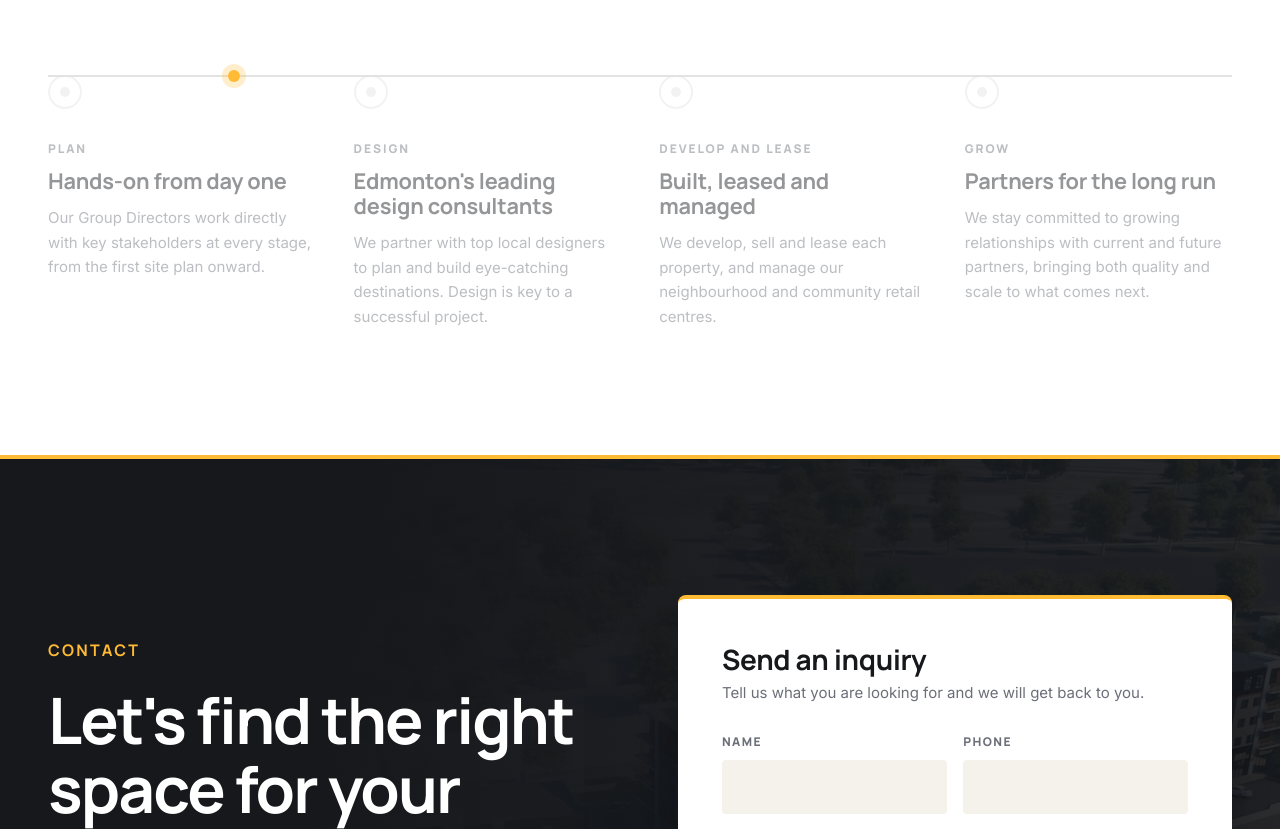
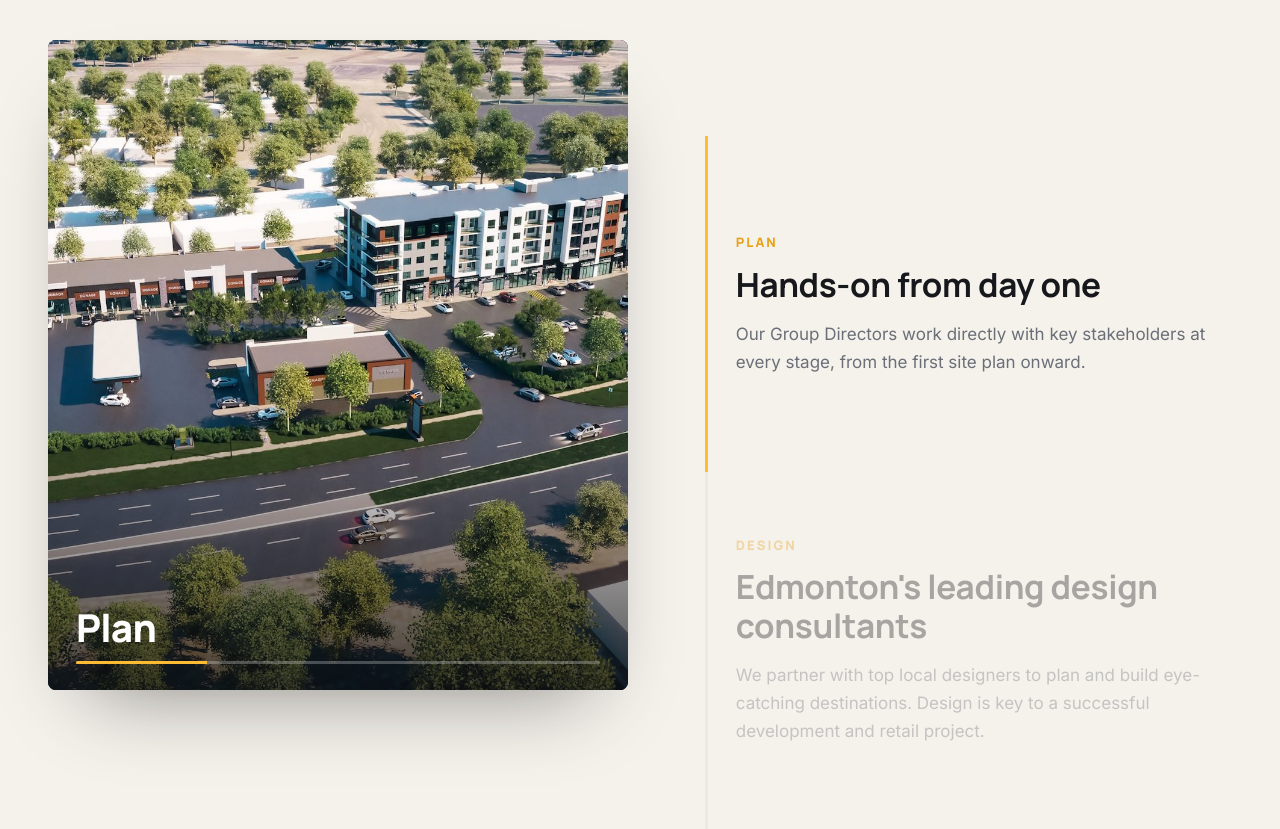
Before and after one commit to whitelabelwebdev/alliancemjdevelopments, a plain HTML site: page index.html in a window 1280 px wide. Shown: the part 9560-10389 px from the top of the page. Drawn offline with Linux system fonts and the light colour scheme.

Commit message:
How we work: sticky image story that swaps photos as each stage scrolls into focus
Co-Authored-By: Claude Opus 5.5 <noreply@anthropic.com>
Claude-Session: https://claude.ai/code/session_017Li8CGonjWZk9Tuc6rCrAC

```diff
--- a/assets/css/style.css
+++ b/assets/css/style.css
@@ -320,27 +320,26 @@ h2 em { color: var(--sun-deep); }
 .gallery img { width: 100%; height: 100%; object-fit: cover; }
 @keyframes marquee { to { transform: translateX(-50%); } }
 
-/* ---------- Approach (moving process) ---------- */
-.process { position: relative; padding-top: 10px; }
-.process-rail { position: absolute; left: 0; right: 0; top: 35px; height: 2px; background: var(--line); }
-.process-fill { position: absolute; left: 0; top: 0; height: 100%; width: 100%; background: var(--sun); transform: scaleX(var(--p, 0)); transform-origin: left; transition: transform .2s linear; }
-.process-pulse { position: absolute; top: -5px; left: 0; width: 12px; height: 12px; border-radius: 50%; background: var(--sun); box-shadow: 0 0 0 6px rgba(255,187,51,.25); animation: pulseRun 6s linear infinite; }
-@keyframes pulseRun { 0% { left: 0; opacity: 0; } 8% { opacity: 1; } 92% { opacity: 1; } 100% { left: calc(100% - 12px); opacity: 0; } }
-.process-steps { position: relative; display: grid; grid-template-columns: repeat(4, 1fr); gap: clamp(20px, 3vw, 40px); }
-.step { position: relative; }
-.step-node { position: relative; display: grid; place-items: center; width: 34px; height: 34px; margin: 9px 0 30px; border-radius: 50%; background: var(--white); border: 2px solid var(--line); font-family: var(--f-head); font-weight: 800; font-size: 15px; color: var(--muted); transition: background .5s var(--ease), border-color .5s var(--ease), color .5s var(--ease), transform .5s var(--ease); }
-.step-node::before { content: ""; width: 10px; height: 10px; border-radius: 50%; background: var(--line); transition: background .5s; }
-.step.is-on .step-node::before { background: var(--ink); }
-.step-node::after { content: ""; position: absolute; inset: -8px; border-radius: 50%; border: 1px solid var(--sun); opacity: 0; transform: scale(.8); transition: opacity .5s, transform .5s var(--ease); }
-.step.is-on .step-node { background: var(--sun); border-color: var(--sun); color: var(--ink); transform: scale(1.05); }
-.step.is-on .step-node::after { opacity: 1; transform: none; animation: ring 2.4s var(--ease) infinite; }
-@keyframes ring { 0% { transform: scale(.9); opacity: .9; } 100% { transform: scale(1.35); opacity: 0; } }
-.step-k { font-family: var(--f-head); font-size: 12px; font-weight: 800; letter-spacing: .16em; text-transform: uppercase; color: var(--muted); margin-bottom: 10px; transition: color .5s; }
-.step.is-on .step-k { color: var(--sun-deep); }
-.step h3 { font-size: clamp(20px, 1.7vw, 24px); margin-bottom: 12px; }
-.step > p:last-child { margin: 0; font-size: 15px; color: var(--muted); }
-.step { opacity: .45; transform: translateY(16px); transition: opacity .6s var(--ease), transform .6s var(--ease); }
-.step.is-on { opacity: 1; transform: none; }
+/* ---------- Approach (sticky image story) ---------- */
+.approach { background: var(--paper); }
+.hw { display: grid; grid-template-columns: 1.1fr 1fr; gap: clamp(40px, 6vw, 100px); align-items: start; }
+.hw-visual { position: sticky; top: 110px; }
+.hw-frame { position: relative; aspect-ratio: 4 / 5; max-height: calc(100vh - 150px); width: 100%; border-radius: 8px; overflow: hidden; background: var(--ink); box-shadow: 0 40px 80px -40px rgba(0,0,0,.45); }
+.hw-img { position: absolute; inset: 0; width: 100%; height: 100%; object-fit: cover; opacity: 0; transform: scale(1.08); transition: opacity .9s var(--ease), transform 1.6s var(--ease); }
+.hw-img.is-on { opacity: 1; transform: scale(1); }
+.hw-frame::after { content: ""; position: absolute; inset: 0; background: linear-gradient(180deg, rgba(14,15,18,0) 55%, rgba(14,15,18,.75)); pointer-events: none; }
+.hw-caption { position: absolute; z-index: 1; left: 28px; right: 28px; bottom: 26px; display: flex; flex-direction: column; gap: 14px; }
+.hw-cap-k { font-family: var(--f-head); font-size: clamp(28px, 3vw, 42px); font-weight: 800; color: var(--white); letter-spacing: -.02em; line-height: 1; }
+.hw-progress { display: block; height: 3px; background: rgba(255,255,255,.25); border-radius: 2px; overflow: hidden; }
+.hw-progress i { display: block; height: 100%; background: var(--sun); width: 25%; transition: width .7s var(--ease); }
+.hw-steps { display: flex; flex-direction: column; padding: 12vh 0 6vh; }
+.hw-step { padding: 34px 0 34px 28px; border-left: 3px solid var(--line); min-height: 42vh; display: flex; flex-direction: column; justify-content: center; opacity: .35; transition: opacity .6s var(--ease), border-color .6s var(--ease); }
+.hw-step.is-on { opacity: 1; border-color: var(--sun); }
+.hw-k { font-family: var(--f-head); font-size: 13px; font-weight: 800; letter-spacing: .16em; text-transform: uppercase; color: var(--sun-deep); margin-bottom: 12px; }
+.hw-step h3 { font-size: clamp(26px, 2.6vw, 38px); margin-bottom: 16px; }
+.hw-step > p:last-child { margin: 0; font-size: 17px; color: var(--muted); max-width: 46ch; }
+.hw-steps .btn { align-self: flex-start; margin-top: 30px; }
+.hw-mobile-img { display: none; }
 
 /* ---------- Contact (strong CTA) ---------- */
 .contact { position: relative; background: var(--ink); color: rgba(255,255,255,.75); padding: var(--sec) 0; overflow: hidden; isolation: isolate; }
@@ -427,13 +426,12 @@ h2 em { color: var(--sun-deep); }
   .fx-split figure { min-height: 0; aspect-ratio: 16 / 10; }
   .pgrid { grid-template-columns: repeat(2, 1fr); }
   .portfolio-bar { top: 72px; }
-  .process-rail { left: 16px; right: auto; top: 0; bottom: 0; width: 2px; height: auto; }
-  .process-fill { transform: scaleY(var(--p, 0)); transform-origin: top; }
-  .process-pulse { left: -5px !important; animation-name: pulseRunV; }
-  @keyframes pulseRunV { 0% { top: 0; opacity: 0; } 8% { opacity: 1; } 92% { opacity: 1; } 100% { top: calc(100% - 12px); opacity: 0; } }
-  .process-steps { grid-template-columns: 1fr; gap: 34px; }
-  .step { padding-left: 64px; }
-  .step-node { position: absolute; left: 0; top: 0; margin: 0; }
+  .hw { grid-template-columns: 1fr; }
+  .hw-visual { display: none; }
+  .hw-steps { padding: 0; gap: 36px; }
+  .hw-step { min-height: 0; opacity: 1; padding: 0 0 0 22px; }
+  .hw-mobile-img { display: block; margin: 0 0 22px; aspect-ratio: 16 / 10; overflow: hidden; border-radius: 6px; }
+  .hw-mobile-img img { width: 100%; height: 100%; object-fit: cover; }
   .footer-grid { grid-template-columns: 1fr 1fr; }
   .footer-brand { grid-column: 1 / -1; }
 }
@@ -476,7 +474,7 @@ h2 em { color: var(--sun-deep); }
   *, *::before, *::after { animation: none !important; transition: none !important; }
   .stat, .hero-anim, .hero h1 .w > span { opacity: 1; transform: none; filter: none; }
   .stat-bar i, .hero h1 .hl::after { transform: none; }
-  .reveal, .step { opacity: 1; transform: none; }
+  .reveal, .hw-step { opacity: 1; transform: none; }
   html { scroll-behavior: auto; }
 }
 
--- a/assets/js/main.js
+++ b/assets/js/main.js
@@ -138,22 +138,22 @@
   });
   if (grid) applyFilter('all');
 
-  /* How we work: scroll-driven progress along the process rail */
-  var proc = document.querySelector('[data-process]');
-  if (proc) {
-    var stepsEls = proc.querySelectorAll('.step');
-    var updateProc = function () {
-      var r = proc.getBoundingClientRect();
-      var vh = window.innerHeight;
-      var p = (vh * 0.8 - r.top) / (r.height + vh * 0.3);
-      p = Math.max(0, Math.min(1, p));
-      if (reduce) p = 1;
-      proc.style.setProperty('--p', p.toFixed(3));
-      stepsEls.forEach(function (s, i) { s.classList.toggle('is-on', p >= (i / stepsEls.length) + 0.02); });
-    };
-    window.addEventListener('scroll', updateProc, { passive: true });
-    window.addEventListener('resize', updateProc);
-    updateProc();
+  /* How we work: swap the sticky image as each stage scrolls into focus */
+  var hwSteps = document.querySelectorAll('.hw-step');
+  var hwImgs = document.querySelectorAll('[data-hw-img]');
+  var hwCap = document.querySelector('[data-hw-cap]');
+  var hwBar = document.querySelector('[data-hw-bar]');
+  function setStep(i) {
+    hwSteps.forEach(function (s, k) { s.classList.toggle('is-on', k === i); });
+    hwImgs.forEach(function (im, k) { im.classList.toggle('is-on', k === i); });
+    if (hwCap) hwCap.textContent = hwSteps[i].querySelector('.hw-k').textContent;
+    if (hwBar) hwBar.style.width = ((i + 1) / hwSteps.length * 100) + '%';
+  }
+  if (hwSteps.length && 'IntersectionObserver' in window) {
+    var hio = new IntersectionObserver(function (entries) {
+      entries.forEach(function (en) { if (en.isIntersecting) setStep(+en.target.getAttribute('data-hw')); });
+    }, { rootMargin: '-45% 0px -45% 0px' });
+    hwSteps.forEach(function (s) { hio.observe(s); });
   }
 
   /* Gallery marquee: duplicate items for a seamless loop */
--- a/index.html
+++ b/index.html
@@ -324,34 +324,43 @@
           </div>
           <p class="section-intro">We believe design is key to a successful development and retail project. That belief shapes every stage, from the first plan to the partnerships that follow.</p>
         </div>
-        <div class="process" data-process>
-          <div class="process-rail" aria-hidden="true"><span class="process-fill"></span><span class="process-pulse"></span></div>
-          <ol class="process-steps">
-          <li class="step" style="--s:0">
-            <span class="step-node" aria-hidden="true"></span>
-            <p class="step-k">Plan</p>
+        <div class="hw">
+          <div class="hw-visual" aria-hidden="true">
+            <div class="hw-frame">
+              <img class="hw-img is-on" src="assets/images/home/slide-4.jpg" alt="Aerial rendering of a planned Alliance MJ mixed retail and residential site" loading="lazy" data-hw-img="0">
+              <img class="hw-img" src="assets/images/projects/rugby-land/slide-1.jpg" alt="Rendering of Rugby Land Urban Village in Edmonton" loading="lazy" data-hw-img="1">
+              <img class="hw-img" src="assets/images/projects/alliance-centre-silverberry/slide-1.jpg" alt="Alliance Centre Silverberry at dusk in Edmonton" loading="lazy" data-hw-img="2">
+              <img class="hw-img" src="assets/images/projects/mcconachie-landing-west/slide-1.jpg" alt="McConachie Landing West retail centre in Edmonton" loading="lazy" data-hw-img="3">
+              <div class="hw-caption"><span class="hw-cap-k" data-hw-cap>Plan</span><span class="hw-progress"><i data-hw-bar></i></span></div>
+            </div>
+          </div>
+          <div class="hw-steps">
+          <article class="hw-step is-on" data-hw="0">
+            <figure class="hw-mobile-img"><img src="assets/images/home/slide-4.jpg" alt="" loading="lazy"></figure>
+            <p class="hw-k">Plan</p>
             <h3>Hands-on from day one</h3>
             <p>Our Group Directors work directly with key stakeholders at every stage, from the first site plan onward.</p>
-          </li>
-          <li class="step" style="--s:1">
-            <span class="step-node" aria-hidden="true"></span>
-            <p class="step-k">Design</p>
+          </article>
+          <article class="hw-step" data-hw="1">
+            <figure class="hw-mobile-img"><img src="assets/images/projects/rugby-land/slide-1.jpg" alt="" loading="lazy"></figure>
+            <p class="hw-k">Design</p>
             <h3>Edmonton's leading design consultants</h3>
-            <p>We partner with top local designers to plan and build eye-catching destinations. Design is key to a successful project.</p>
-          </li>
-          <li class="step" style="--s:2">
-            <span class="step-node" aria-hidden="true"></span>
-            <p class="step-k">Develop and lease</p>
+            <p>We partner with top local designers to plan and build eye-catching destinations. Design is key to a successful development and retail project.</p>
+          </article>
+          <article class="hw-step" data-hw="2">
+            <figure class="hw-mobile-img"><img src="assets/images/projects/alliance-centre-silverberry/slide-1.jpg" alt="" loading="lazy"></figure>
+            <p class="hw-k">Develop and lease</p>
             <h3>Built, leased and managed</h3>
             <p>We develop, sell and lease each property, and manage our neighbourhood and community retail centres.</p>
-          </li>
-          <li class="step" style="--s:3">
-            <span class="step-node" aria-hidden="true"></span>
-            <p class="step-k">Grow</p>
+          </article>
+          <article class="hw-step" data-hw="3">
+            <figure class="hw-mobile-img"><img src="assets/images/projects/mcconachie-landing-west/slide-1.jpg" alt="" loading="lazy"></figure>
+            <p class="hw-k">Grow</p>
             <h3>Partners for the long run</h3>
             <p>We stay committed to growing relationships with current and future partners, bringing both quality and scale to what comes next.</p>
-          </li>
-          </ol>
+          </article>
+            <a class="btn btn-ink" href="#contact">Start a conversation <span class="arrow" aria-hidden="true"></span></a>
+          </div>
         </div>
       </div>
     </section>
```
